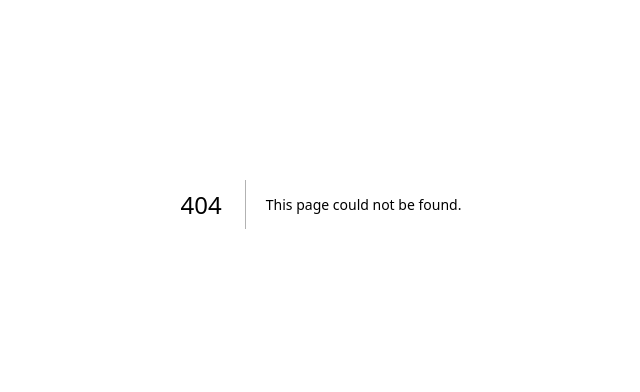
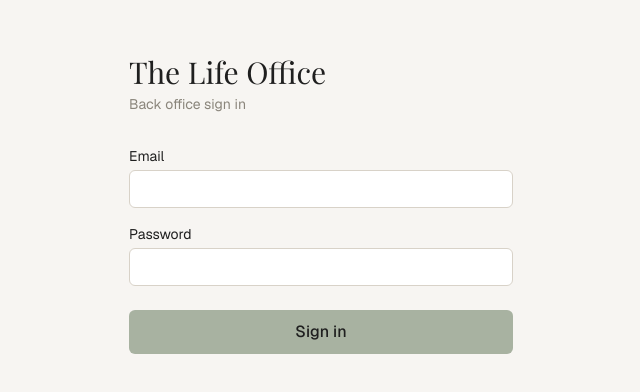
Before and after one commit to tppsamchesh/the-life-office, a Next.js app: page /dashboard/login in a window 1280 px wide. Before the commit this address had no page. Shown: the part 196-588 px from the top of the page, without its empty margins (319-959 px from the left). Built offline with nearby package versions, Linux system fonts and the light colour scheme; no server answers.

Commit message:
feat: add dashboard login page and sign-in action

```diff
--- /dev/null
+++ b/app/dashboard/login/actions.ts
@@ -0,0 +1,19 @@
+"use server";
+
+import { redirect } from "next/navigation";
+
+import { createClient } from "@/lib/supabase/server";
+
+export async function signIn(formData: FormData) {
+  const email = String(formData.get("email") ?? "");
+  const password = String(formData.get("password") ?? "");
+
+  const supabase = await createClient();
+  const { error } = await supabase.auth.signInWithPassword({ email, password });
+
+  if (error) {
+    redirect(`/dashboard/login?error=${encodeURIComponent(error.message)}`);
+  }
+
+  redirect("/dashboard/triage");
+}
--- /dev/null
+++ b/app/dashboard/login/page.tsx
@@ -0,0 +1,50 @@
+import { signIn } from "./actions";
+
+export default async function LoginPage({
+  searchParams,
+}: {
+  searchParams: Promise<{ error?: string }>;
+}) {
+  const { error } = await searchParams;
+
+  return (
+    <main className="min-h-screen bg-[#F7F5F2] text-[#1F1F1F] flex items-center justify-center px-6">
+      <div className="w-full max-w-sm">
+        <h1 className="font-serif text-3xl mb-1">The Life Office</h1>
+        <p className="text-sm text-[#8A857B] mb-8">Back office sign in</p>
+
+        <form action={signIn} className="flex flex-col gap-4">
+          <label className="flex flex-col gap-1 text-sm">
+            Email
+            <input
+              type="email"
+              name="email"
+              required
+              className="border border-[#D8D2C8] rounded-md px-3 py-2 bg-white"
+            />
+          </label>
+          <label className="flex flex-col gap-1 text-sm">
+            Password
+            <input
+              type="password"
+              name="password"
+              required
+              className="border border-[#D8D2C8] rounded-md px-3 py-2 bg-white"
+            />
+          </label>
+
+          {error ? (
+            <p className="text-sm text-[#C0392B]">{error}</p>
+          ) : null}
+
+          <button
+            type="submit"
+            className="mt-2 bg-[#A8B2A1] text-[#1F1F1F] font-medium rounded-md px-4 py-2.5 hover:bg-[#96a08f] transition-colors"
+          >
+            Sign in
+          </button>
+        </form>
+      </div>
+    </main>
+  );
+}
```
